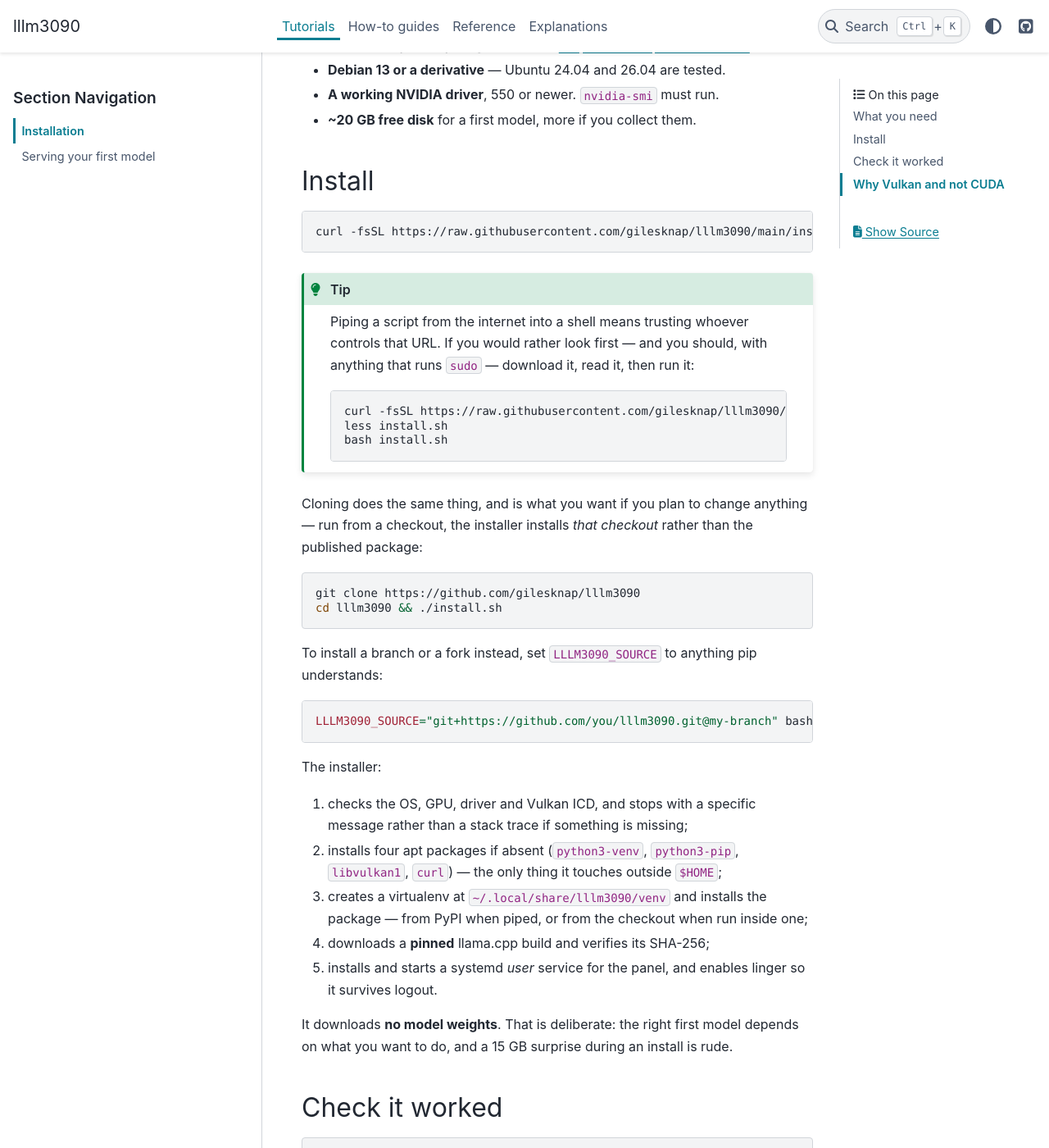
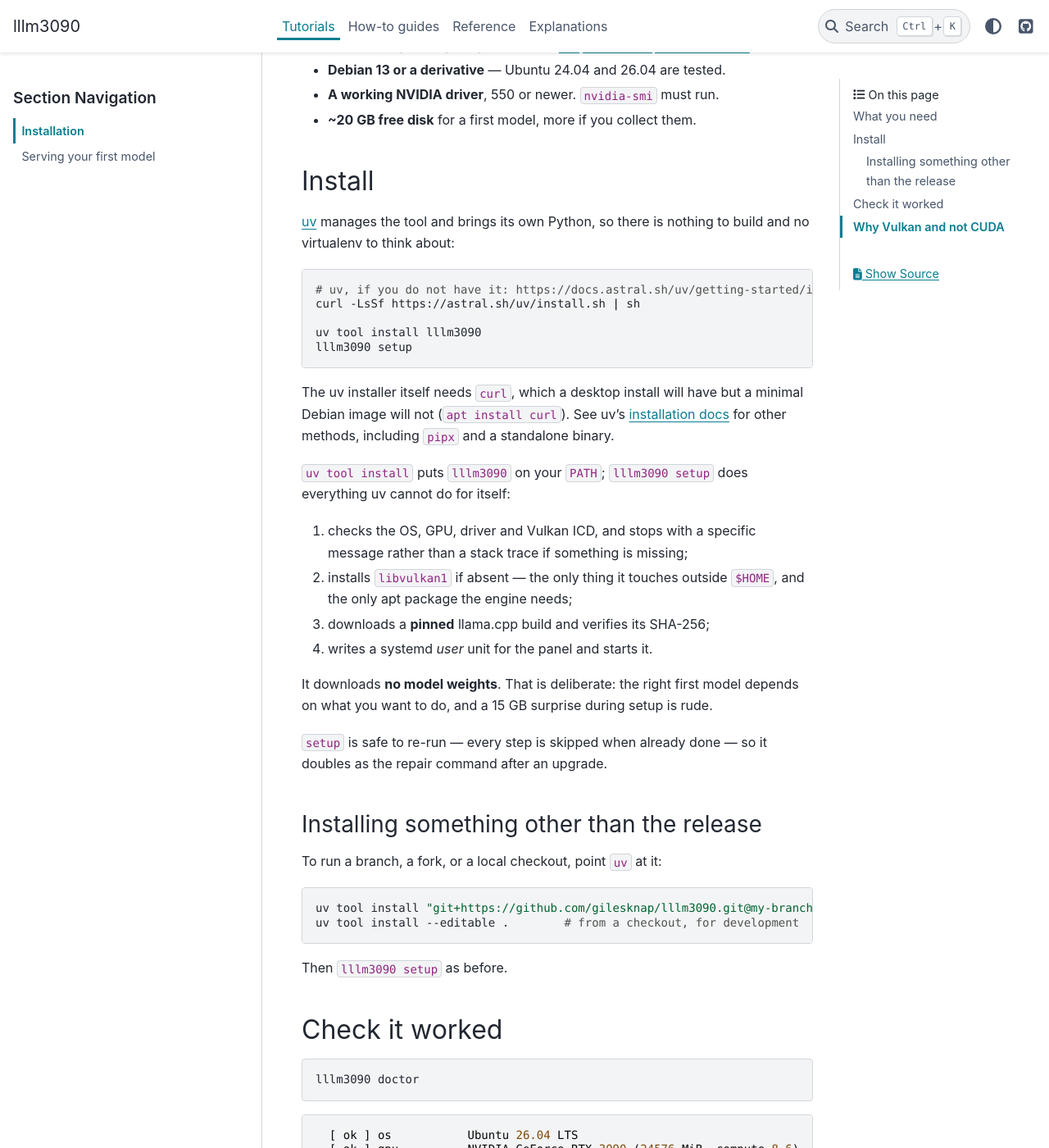
Before and after one commit to gilesknap/lllm3090, a Sphinx documentation site: the page built from docs/tutorials/installation.md, in a window 1280 px wide and 1400 px high, scrolled down 275 px. Shown: the whole window at 82% size. Built offline with Sphinx 7.4.7 and the PyData theme 0.15.4, drawn with Linux system fonts in a browser that asks for light colours; the version number could not be read and is left out.

Commit message:
Install with uv, and add `lllm3090 setup`
Two commands instead of a shell script:

    uv tool install lllm3090
    lllm3090 setup

uv brings its own Python, so python3-venv is no longer a prerequisite and the
apt list is down to libvulkan1 alone -- the only thing the engine actually needs
from the system. setup does what uv cannot: checks the hardware, installs that
package, fetches the pinned engine and starts the panel service. It is safe to
re-run, so it doubles as the repair command after an upgrade.

install.sh is removed. It existed to build a virtualenv and copy files out of a
checkout, and uv does the first while the package now does the second.

Docs link uv's own installer for anyone who does not have it, and note that the
installer needs curl -- present on any desktop, absent from a minimal Debian
image, which a container test found the hard way.

Also adds a screenshot of the panel to the README and the docs landing page.

````diff
--- a/docs/tutorials/installation.md
+++ b/docs/tutorials/installation.md
@@ -10,52 +10,48 @@
 
 ## Install
 
+[uv](https://docs.astral.sh/uv/) manages the tool and brings its own Python, so
+there is nothing to build and no virtualenv to think about:
+
 ```bash
-curl -fsSL https://raw.githubusercontent.com/gilesknap/lllm3090/main/install.sh | bash
+# uv, if you do not have it: https://docs.astral.sh/uv/getting-started/installation/
+curl -LsSf https://astral.sh/uv/install.sh | sh
+
+uv tool install lllm3090
+lllm3090 setup
 ```
 
-:::{tip}
-Piping a script from the internet into a shell means trusting whoever controls
-that URL. If you would rather look first — and you should, with anything that
-runs `sudo` — download it, read it, then run it:
+The uv installer itself needs `curl`, which a desktop install will have but a
+minimal Debian image will not (`apt install curl`). See uv's
+[installation docs](https://docs.astral.sh/uv/getting-started/installation/) for
+other methods, including `pipx` and a standalone binary.
 
-```bash
-curl -fsSL https://raw.githubusercontent.com/gilesknap/lllm3090/main/install.sh -o install.sh
-less install.sh
-bash install.sh
-```
-:::
-
-Cloning does the same thing, and is what you want if you plan to change
-anything — run from a checkout, the installer installs *that checkout* rather
-than the published package:
-
-```bash
-git clone https://github.com/gilesknap/lllm3090
-cd lllm3090 && ./install.sh
-```
-
-To install a branch or a fork instead, set `LLLM3090_SOURCE` to anything pip
-understands:
-
-```bash
-LLLM3090_SOURCE="git+https://github.com/you/lllm3090.git@my-branch" bash install.sh
-```
-
-The installer:
+`uv tool install` puts `lllm3090` on your `PATH`; `lllm3090 setup` does
+everything uv cannot do for itself:
 
 1. checks the OS, GPU, driver and Vulkan ICD, and stops with a specific message
    rather than a stack trace if something is missing;
-2. installs four apt packages if absent (`python3-venv`, `python3-pip`,
-   `libvulkan1`, `curl`) — the only thing it touches outside `$HOME`;
-3. creates a virtualenv at `~/.local/share/lllm3090/venv` and installs the
-   package — from PyPI when piped, or from the checkout when run inside one;
-4. downloads a **pinned** llama.cpp build and verifies its SHA-256;
-5. installs and starts a systemd *user* service for the panel, and enables
-   linger so it survives logout.
+2. installs `libvulkan1` if absent — the only thing it touches outside `$HOME`,
+   and the only apt package the engine needs;
+3. downloads a **pinned** llama.cpp build and verifies its SHA-256;
+4. writes a systemd *user* unit for the panel and starts it.
 
 It downloads **no model weights**. That is deliberate: the right first model
-depends on what you want to do, and a 15 GB surprise during an install is rude.
+depends on what you want to do, and a 15 GB surprise during setup is rude.
+
+`setup` is safe to re-run — every step is skipped when already done — so it
+doubles as the repair command after an upgrade.
+
+### Installing something other than the release
+
+To run a branch, a fork, or a local checkout, point `uv` at it:
+
+```bash
+uv tool install "git+https://github.com/gilesknap/lllm3090.git@my-branch"
+uv tool install --editable .        # from a checkout, for development
+```
+
+Then `lllm3090 setup` as before.
 
 ## Check it worked
 
````
Also changed, not shown: README.md (+19 -24 lines), docs/how-to/release.md (+7 -5 lines), docs/index.md (+4 -0 lines), docs/images/panel.jpg (added), 5 other files.
